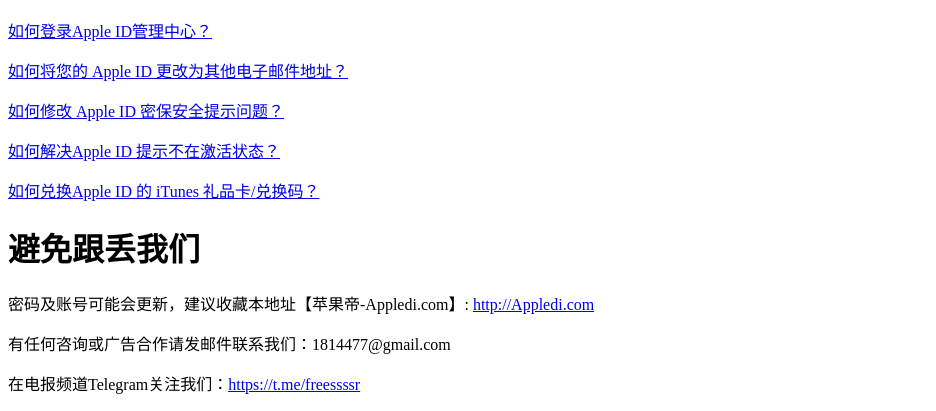
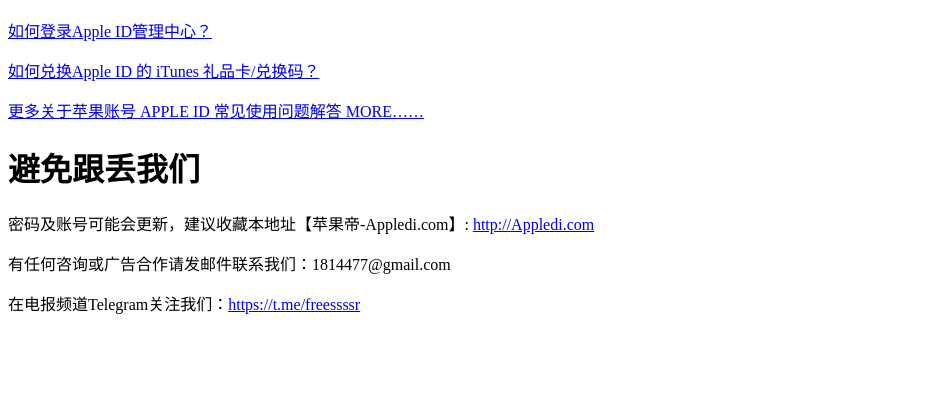
Before and after one commit to Appledi/com, a plain HTML site: page index.html in a window 1280 px wide. Shown: the part 682-1093 px from the top of the page, without its empty margins (0-936 px from the left). After the commit the page ends 1013 px from the top, so only its background shows below. Drawn offline with Linux system fonts and the light colour scheme.

Commit message:
Update index.html

```diff
--- a/index.html
+++ b/index.html
@@ -37,10 +37,8 @@
 
 <h1>苹果账号 APPLE ID 常见使用问题解答</h1>
 <p><a href="https://appledi.com/wiki/dl.html" target="_blank">如何登录Apple ID管理中心？</a></p>
-<p><a href="https://appledi.com/wiki/id.html" target="_blank">如何将您的 Apple ID 更改为其他电子邮件地址？</a></p>
-<p><a href="https://appledi.com/wiki/aq.html" target="_blank">如何修改 Apple ID 密保安全提示问题？</a></p>
-<p><a href="https://appledi.com/wiki/jh.html" target="_blank">如何解决Apple ID 提示不在激活状态？</a></p>
 <p><a href="https://appledi.com/wiki/app.html" target="_blank">如何兑换Apple ID 的 iTunes 礼品卡/兑换码？</a></p>
+<p><a href="https://appledi.com/wiki" target="_blank">更多关于苹果账号 APPLE ID 常见使用问题解答 MORE……</a></p>
 
 <h1>避免跟丢我们</h1>
 
```
